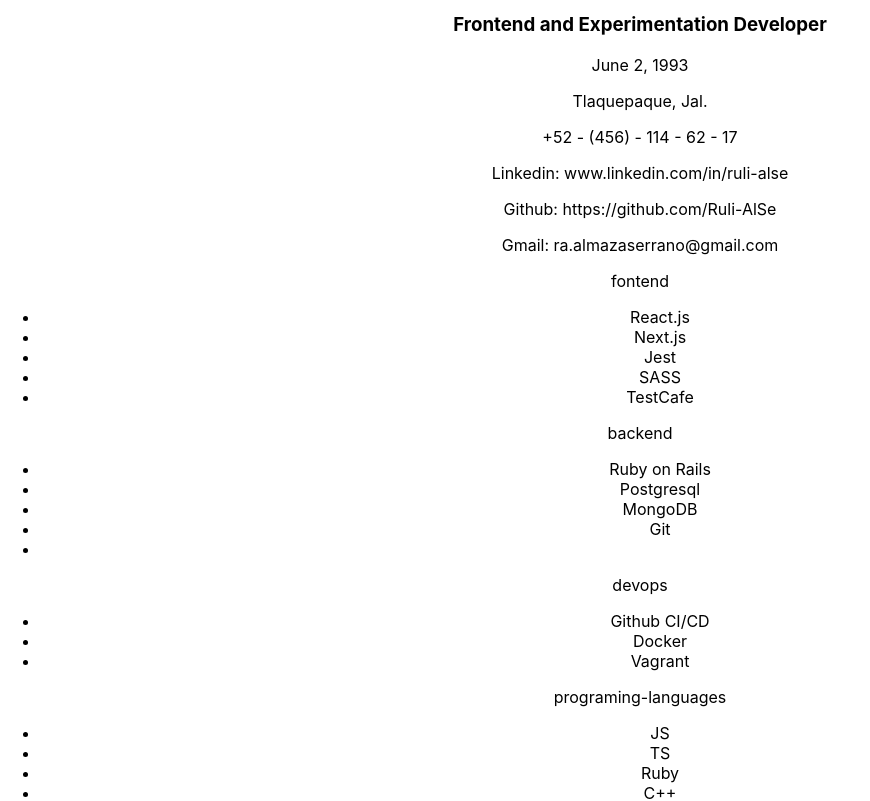
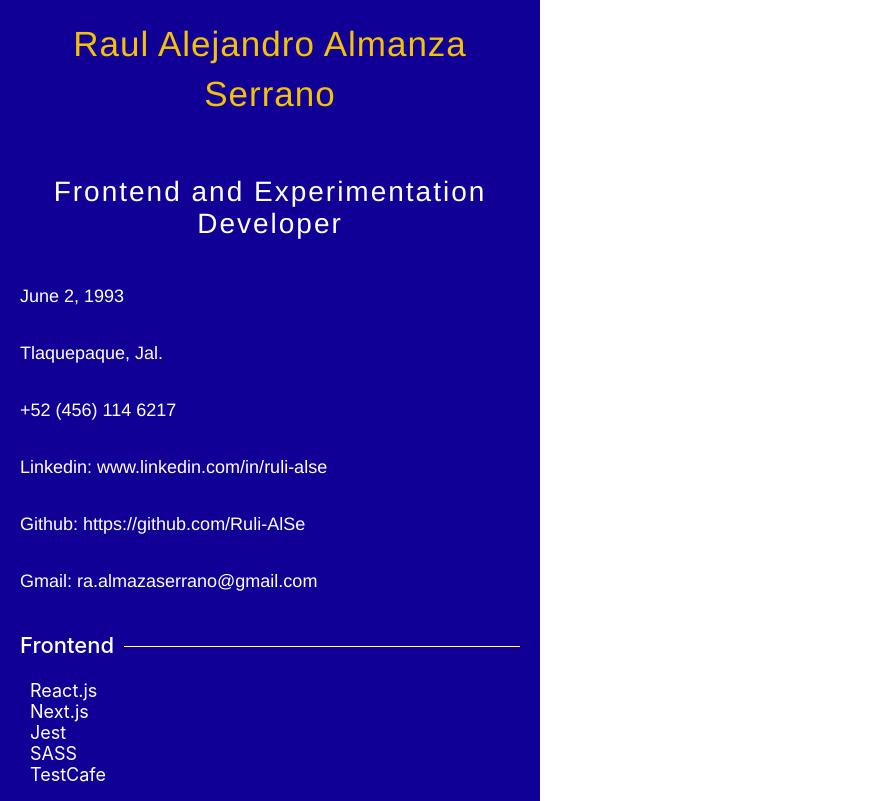
Before and after one commit to Ruli-AlSe/my_resume, a JavaScript app: page / in a window 1280 px wide. Shown: the part 360-1161 px from the top of the page, without its empty margins (0-870 px from the left). Built offline with nearby package versions, Linux system fonts and the light colour scheme; the HTML template or start-up script is replaced by a standard one.

Commit message:
Create sidebar and add some styles to it using SASS

```diff
--- a/package.json
+++ b/package.json
@@ -36,5 +36,8 @@
       "last 1 firefox version",
       "last 1 safari version"
     ]
+  },
+  "devDependencies": {
+    "sass": "^1.54.5"
   }
 }
--- a/src/components/SideBar.js
+++ b/src/components/SideBar.js
@@ -1,50 +1,57 @@
 import Technologies from "./Technologies";
+import "../styles/sidebar.scss";
 
 export default function SideBar() {
   return (
     <div className="sidebar">
+      <div className="sidebar__profile-pic">
         <img
           src="https://media-exp1.licdn.com/dms/image/C4D03AQFbmxRfcXiyxg/profile-displayphoto-shrink_800_800/0/1592952962315?e=1666828800&v=beta&t=RV_S2I31GxIGeeLih5g21XixOlx1kgs1wFHfHLnBCmw"
           alt="profile pic"
         />
-      <h2 className="name">Raul Alejandro Almanza Serrano</h2>
-      <h3 className="job-title">Frontend and Experimentation Developer</h3>
-      <div className="personal-info">
-        <p className="birthday">June 2, 1993</p>
-        <p className="location">Tlaquepaque, Jal.</p>
-        <p className="celphone">+52 - (456) - 114 - 62 - 17</p>
-        <div className="social-media">
-          <p className="linkedin">
+      </div>
+      <h2 className="sidebar__text sidebar__text--name">
+        Raul Alejandro Almanza Serrano
+      </h2>
+      <h3 className="sidebar__text sidebar__text--title">
+        Frontend and Experimentation Developer
+      </h3>
+      <div className="sidebar__personal-info">
+        <p className="sidebar__text">June 2, 1993</p>
+        <p className="sidebar__text">Tlaquepaque, Jal.</p>
+        <p className="sidebar__text">+52 (456) 114 6217</p>
+        <div className="sidebar__social-media">
+          <p className="sidebar__text">
             Linkedin: <span>www.linkedin.com/in/ruli-alse</span>
           </p>
-          <p className="github">
+          <p className="sidebar__text">
             Github: <span>https://github.com/Ruli-AlSe</span>
           </p>
-          <p className="email">
+          <p className="sidebar__text">
             Gmail: <span>ra.almazaserrano@gmail.com</span>
           </p>
         </div>
+      </div>
       <Technologies
-          description={"fontend"}
+        description={"Frontend"}
         technologies={["React.js", "Next.js", "Jest", "SASS", "TestCafe"]}
       />
       <Technologies
-          description={"backend"}
-          technologies={["Ruby on Rails", "Postgresql", "MongoDB", "Git", ""]}
+        description={"Backend"}
+        technologies={["Ruby on Rails", "Postgresql", "MongoDB", "Git"]}
       />
       <Technologies
-          description={"devops"}
+        description={"DevOps"}
         technologies={["Github CI/CD", "Docker", "Vagrant"]}
       />
       <Technologies
-          description={"programing-languages"}
+        description={"Programing Languages"}
         technologies={["JS", "TS", "Ruby", "C++", "Python"]}
       />
       <Technologies
-          description={"languages"}
+        description={"Languages"}
         technologies={["Espanish", "English"]}
       />
     </div>
-    </div>
   );
 }
--- a/src/components/Technologies.js
+++ b/src/components/Technologies.js
@@ -1,11 +1,13 @@
 export default function Technologies({ description, technologies }) {
   const tech = technologies.map((elem, idx) => {
-    return <li key={idx}>{elem}</li>;
+    return <li key={idx + description}>{elem}</li>;
   });
   return (
-    <div className={`technologies-${description}`}>
-      <p>{description}</p>
-      <ul>{tech}</ul>
+    <div className="sidebar__technologies">
+      <p className="sidebar__text-with-line">
+        <span>{description}</span>
+      </p>
+      <ul className="sidebar__technologies-list">{tech}</ul>
     </div>
   );
 }
--- a/src/pages/MyCV.js
+++ b/src/pages/MyCV.js
@@ -1,9 +1,5 @@
 import SideBar from "../components/SideBar";
 
 export default function MyCV() {
-  return (
-    <div>
-      <SideBar></SideBar>
-    </div>
-  );
+  return <SideBar></SideBar>;
 }
--- /dev/null
+++ b/src/styles/sidebar.scss
@@ -0,0 +1,79 @@
+@import "variables.scss";
+
+.sidebar {
+  position: absolute;
+  left: 0;
+  background-color: $color-strong-blue;
+  width: 500px;
+  display: flex;
+  flex-direction: column;
+  padding: 50px 20px;
+  &__personal-info {
+    display: flex;
+    flex-direction: column;
+    align-items: flex-start;
+  }
+  &__profile-pic {
+    width: 100%;
+    display: flex;
+    justify-content: center;
+    img {
+      width: 300px;
+      height: 300px;
+      border-radius: 50%;
+    }
+  }
+  &__social-media {
+    display: flex;
+    flex-direction: column;
+    align-items: flex-start;
+  }
+  &__technologies-list {
+    list-style: none;
+    text-align: left;
+    padding-inline-start: 10px;
+    li {
+      font-size: 18px;
+      color: $color-white;
+    }
+  }
+  &__text {
+    font-family: $elc-font;
+    font-size: 18px;
+    color: $color-white;
+    &--name {
+      font-size: 35px;
+      font-weight: $font-light;
+      color: $color-gold;
+      line-height: 50px;
+      letter-spacing: 1px;
+    }
+    &--title {
+      font-weight: $font-light;
+      font-size: 28px;
+      letter-spacing: 2px;
+    }
+  }
+  &__text-with-line {
+    font-size: 22px;
+    position: relative;
+    z-index: 2;
+    text-align: left;
+    font-weight: 500;
+    span {
+      background-color: $color-strong-blue;
+      padding-right: 10px;
+      color: $color-white;
+    }
+  }
+  &__text-with-line:after {
+    content: "";
+    position: absolute;
+    bottom: 0;
+    left: 0;
+    right: 0;
+    height: 0.5em;
+    border-top: 1px solid $color-white;
+    z-index: -1;
+  }
+}
--- /dev/null
+++ b/src/styles/variables.scss
@@ -0,0 +1,15 @@
+// Typography
+$elc-font: "Helvetica Neue", Helvetica, Arial, sans-serif;
+$font-bold: 700;
+$font-light: 100;
+
+// Width rules
+$big-screen: 1920px;
+
+// Media queries
+$laptop: 1024px;
+
+// Colors
+$color-strong-blue: #110096;
+$color-gold: #f3c109;
+$color-white: #ffffff;
```
Also changed, not shown: 1 other file (tests, documents, lock files or other folders). Lines whose indentation alone changed are shown as unchanged.
